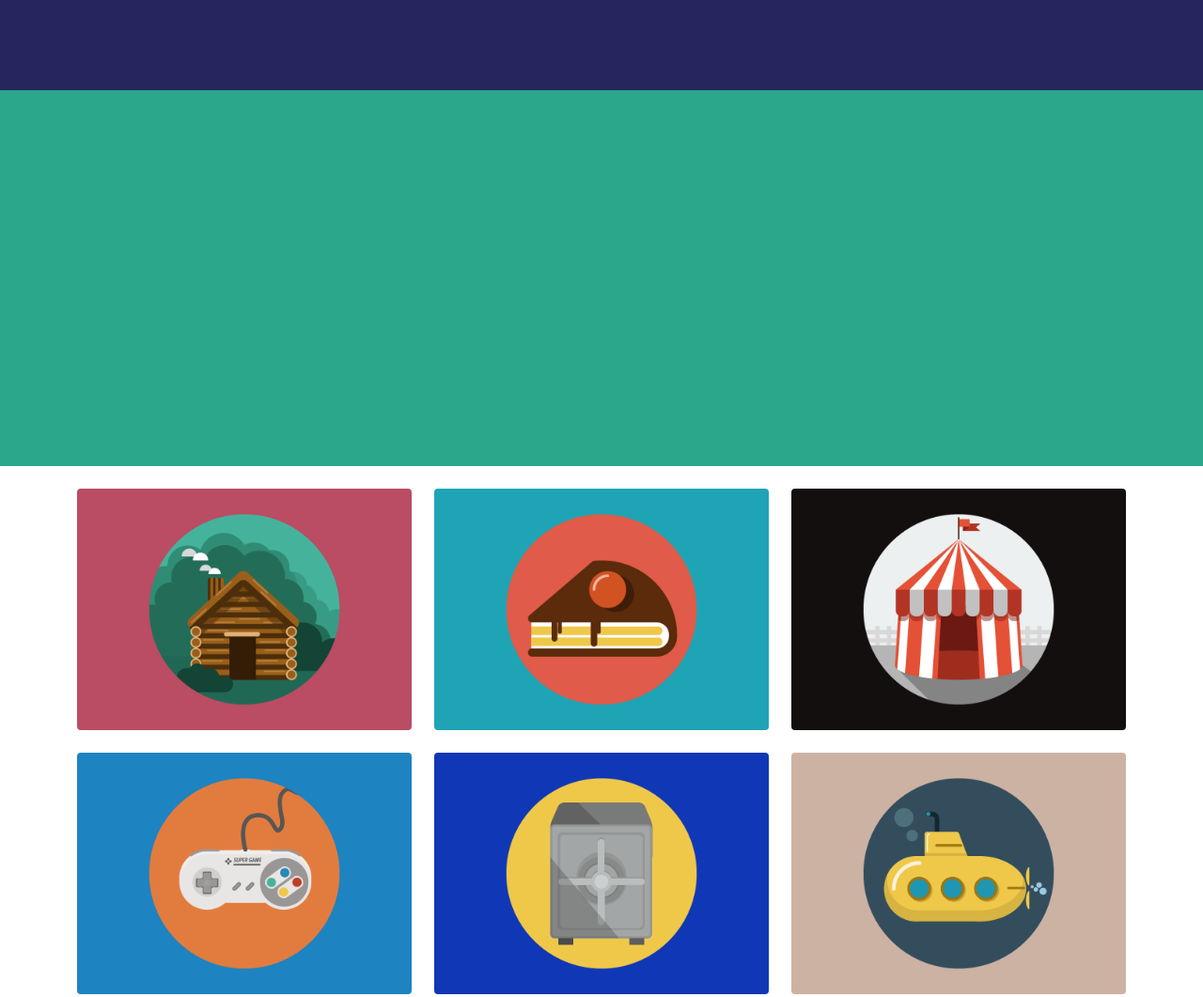
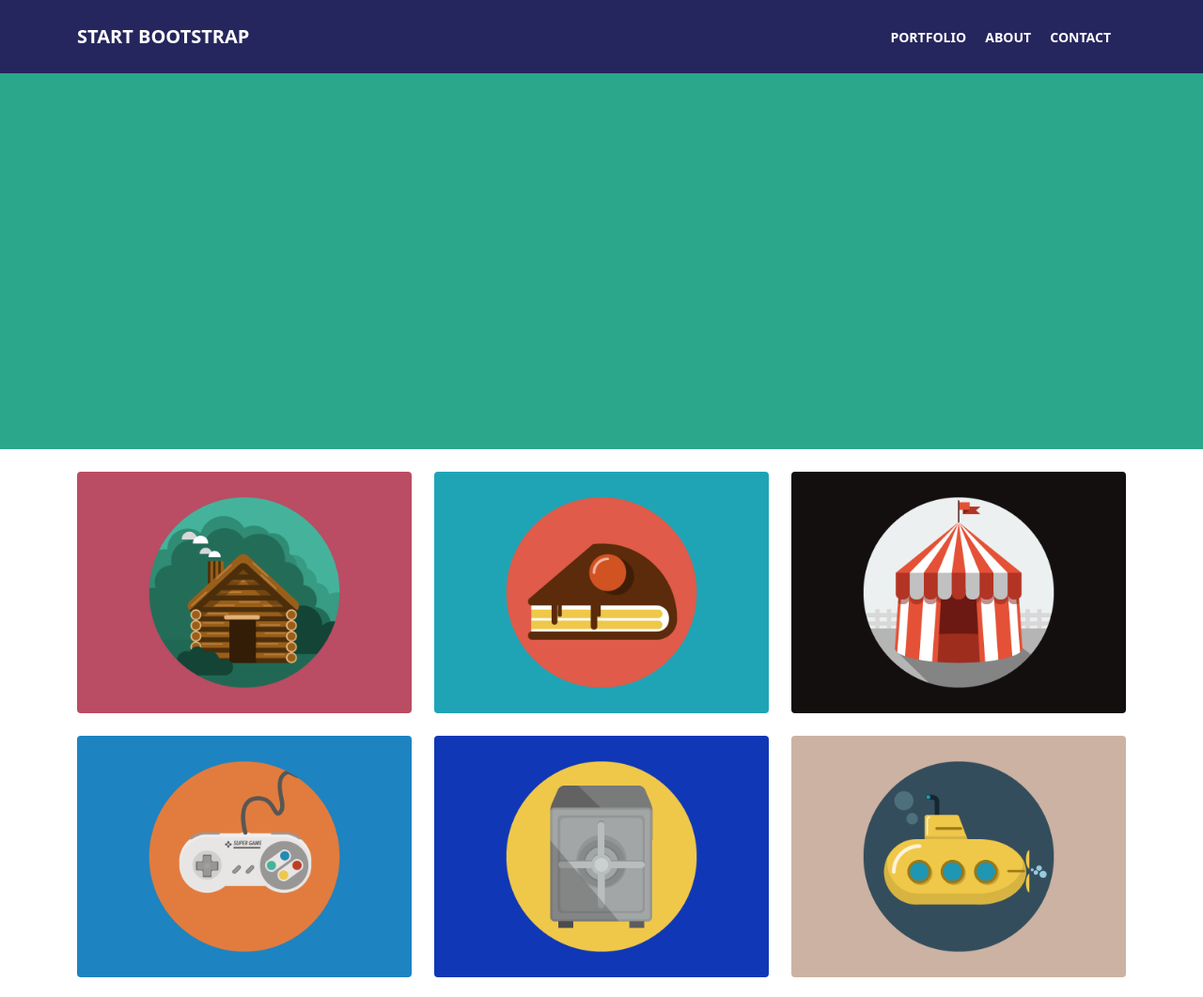
Before and after one commit to mattialaurenzana/html-css-bootstrap-freelancer, a plain HTML site: page index.html in a window 1280 px wide. Shown: the top 1061 px of the page at 94% size. Drawn offline with nearby package versions, Linux system fonts and the light colour scheme.

Commit message:
completamento navbar

```diff
--- a/css/style.css
+++ b/css/style.css
@@ -1,5 +1,16 @@
 header{
     background-color: rgb(38, 38, 94);
+    color: white;
+}
+
+header .container > span{
+    font-size: 20px;
+    font-weight: bold;
+}
+
+.text-nav{
+    font-weight: bold;
+    font-size: 14px;
 }
 
 .start{
--- a/index.html
+++ b/index.html
@@ -10,7 +10,18 @@
 </head>
 <body>
 
-        <header class="py-5"></header>
+        <header class="py-3">
+            <nav class="navbar">
+                <div class="container">
+                    <span>START BOOTSTRAP</span>
+                    <div class="justify-content-end">
+                        <span class="text-nav me-3">PORTFOLIO</span>
+                        <span class="text-nav me-3">ABOUT</span>
+                        <span class="text-nav me-3">CONTACT</span>
+                    </div>
+                </div>
+            </nav>
+        </header>
 
 
         <div class="container-fluid start">
```
